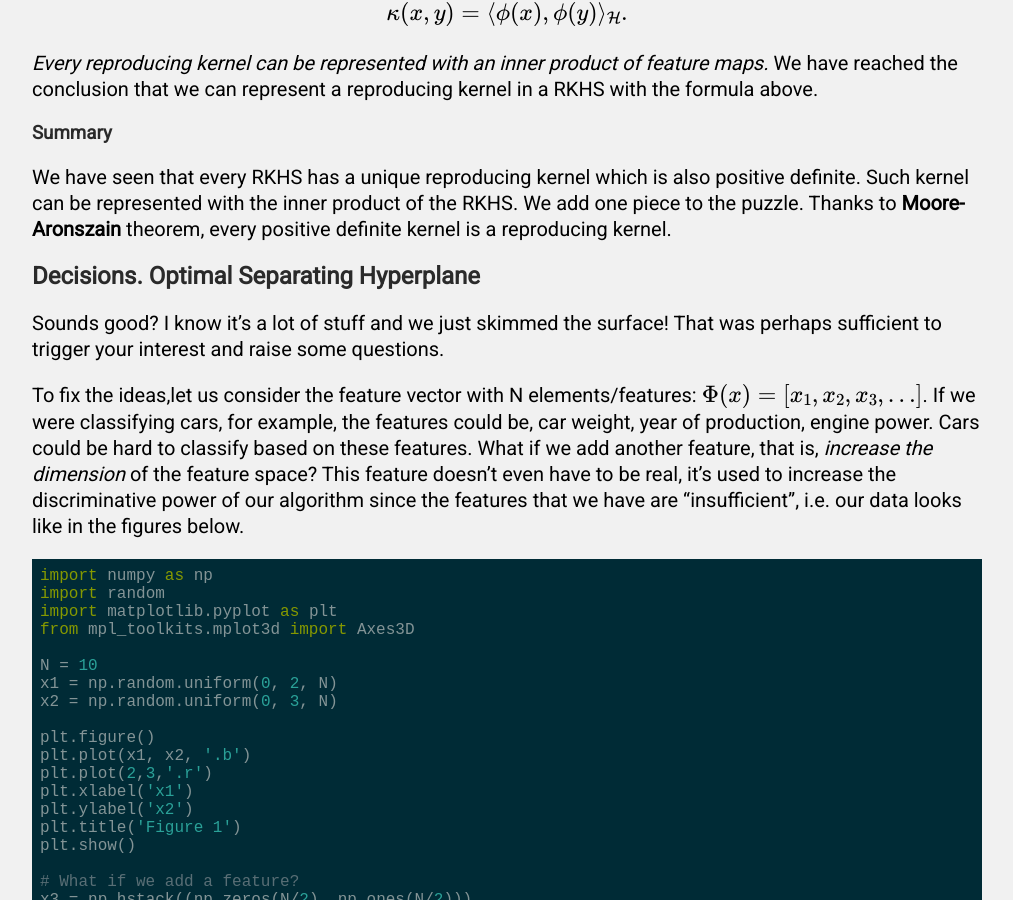
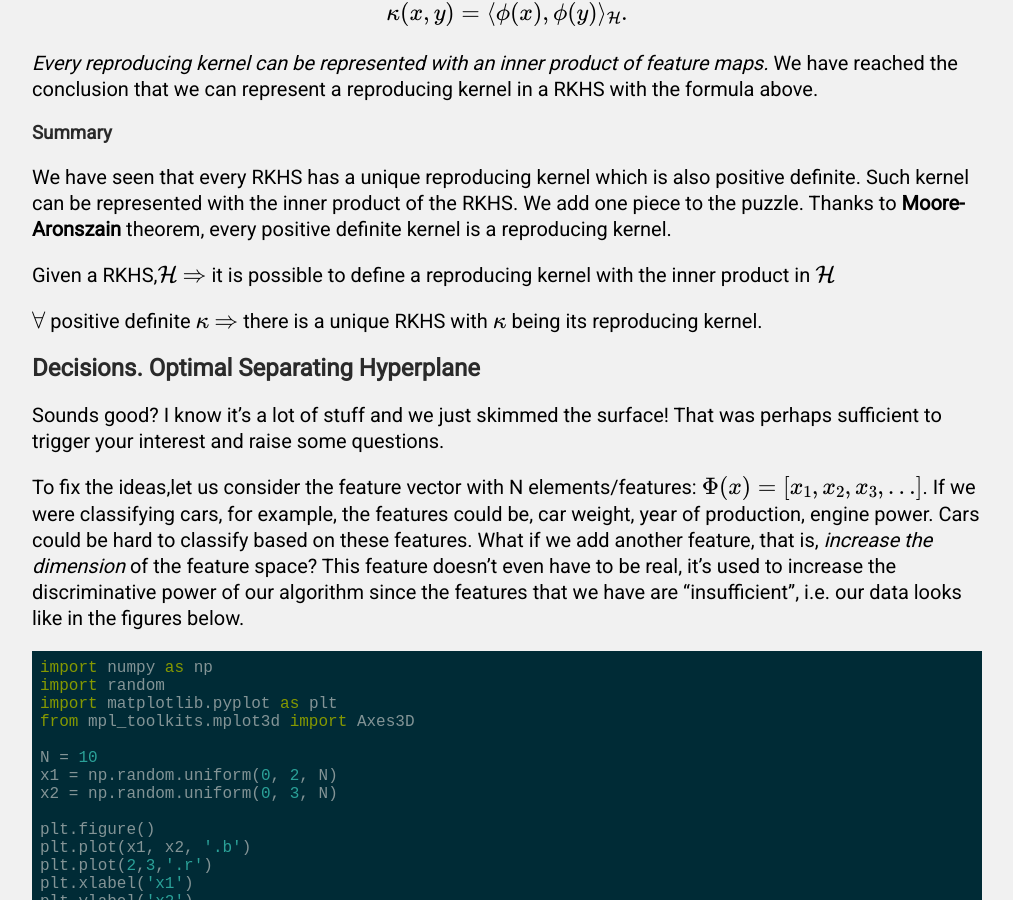
Before and after one commit to FullSimplify/FullSimplify.github.io, a Jekyll site: the page built from _posts/2000-01-02-Support-Vector-Machines,-a-Gentle-Introduction.md, in a window 1280 px wide and 900 px high, scrolled down 4362 px. Shown: the whole window, without its empty margins (133-1146 px from the left). Built offline with Jekyll 4.4.1, drawn with Linux system fonts in a browser that asks for light colours; formulas are drawn with MathJax 3.

Commit message:
Update 2000-01-02-Support-Vector-Machines,-a-Gentle-Introduction.md

```diff
--- a/_posts/2000-01-02-Support-Vector-Machines,-a-Gentle-Introduction.md
+++ b/_posts/2000-01-02-Support-Vector-Machines,-a-Gentle-Introduction.md
@@ -135,6 +135,10 @@
 
 We have seen that every RKHS has a unique reproducing kernel which is also positive definite. Such kernel can be represented with the inner product of the RKHS. We add one piece to the puzzle. Thanks to <a target="_blank" href='https://en.wikipedia.org/wiki/Reproducing_kernel_Hilbert_space#Moore.E2.80.93Aronszajn_theorem'> Moore-Aronszain</a> theorem, every positive definite kernel is a reproducing kernel.
 
+Given a RKHS,$$\mathcal{H}$$ $$\Rightarrow$$ it is possible to define a reproducing kernel with the inner product in $$\mathcal{H}$$
+
+$$\forall$$ positive definite $$\kappa$$ $$\Rightarrow$$ there is a unique RKHS with $$\kappa$$ being its reproducing kernel.
+
 ## Decisions. Optimal Separating Hyperplane
 
 Sounds good? I know it's a lot of stuff and we just skimmed the surface! That was perhaps sufficient to trigger your interest and raise some questions.
```
